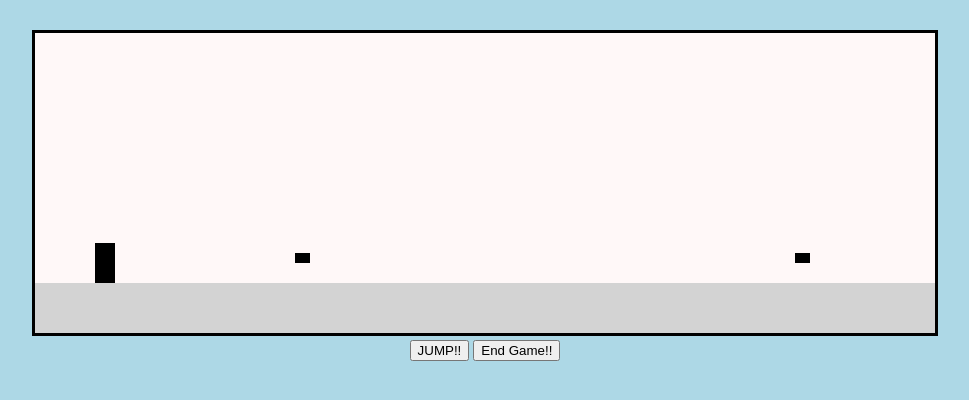
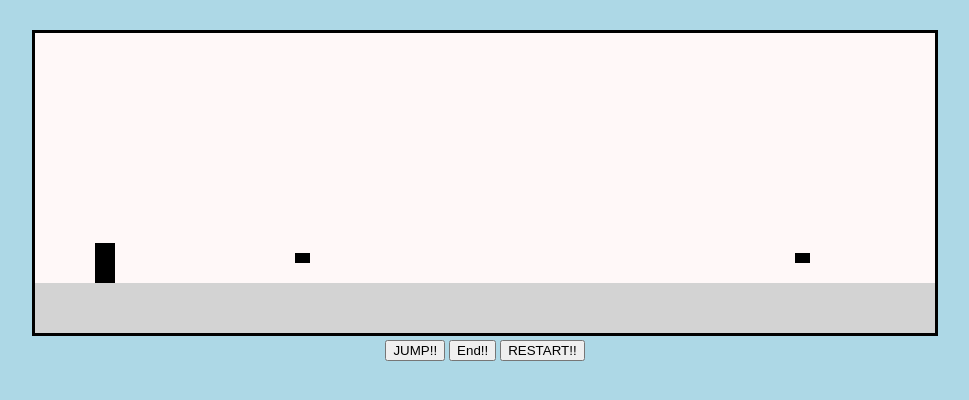
Before and after one commit to Death-Raider/dyno-game, a plain HTML site: page index.html in a window 1280 px wide. Shown: the whole page, without its empty margins (155-1124 px from the left). Drawn offline with Linux system fonts and the light colour scheme.

Commit message:
Update index.html

```diff
--- a/index.html
+++ b/index.html
@@ -8,7 +8,8 @@
   <body>
     <center><canvas id="Mycanvas" width="900" height="300"></canvas><center>
     <button type="button" id="jump">JUMP!!</button>
-    <button type="button" id="stop">End Game!!</button>
+    <button type="button" id="stop">End!!</button>
+    <button type="button" id="restart" onclick="window.location.reload();">RESTART!!</button>
     <script type="text/javascript" src="index.js"></script>
   </body>
 </html>
```
